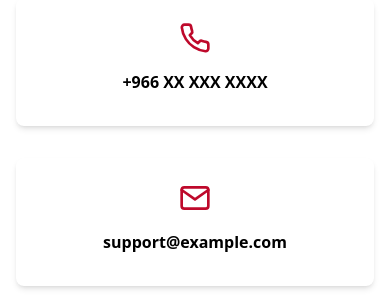
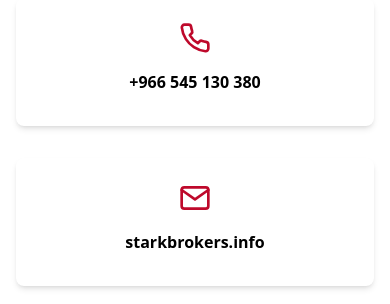
Before and after one commit to Stark-Brokers/strakBrokers, a React (Vite) app: page /customer-service in a window 390 px wide. Shown: the part 238-542 px from the top of the page. Built offline with nearby package versions, Linux system fonts and the light colour scheme; no server answers; a web font is replaced by a local one.

Commit message:
add phone number and email

```diff
--- a/src/components/categories/CustomerService.jsx
+++ b/src/components/categories/CustomerService.jsx
@@ -20,8 +20,8 @@ export default function CustomerService({ language }) {
             contact: 'Contact Us',
             faq: 'FAQ',
             support: 'Support Hours',
-            phone: '+966 XX XXX XXXX',
-            email: 'support@example.com',
+            phone: '+966 545 130 380',
+            email: 'starkbrokers.info',
             hours: '24/7 Support',
             form: {
                 name: 'Full Name',
@@ -54,8 +54,8 @@ export default function CustomerService({ language }) {
             contact: 'اتصل بنا',
             faq: 'الأسئلة الشائعة',
             support: 'ساعات الدعم',
-            phone: '+966 XX XXX XXXX',
-            email: 'support@example.com',
+            phone: '٥٤٥ ١٣٠ ٣٨٠ ٩٦٦+',
+            email: 'starkbrokers.info',
             hours: 'دعم على مدار الساعة',
             form: {
                 name: 'الاسم الكامل',
```
